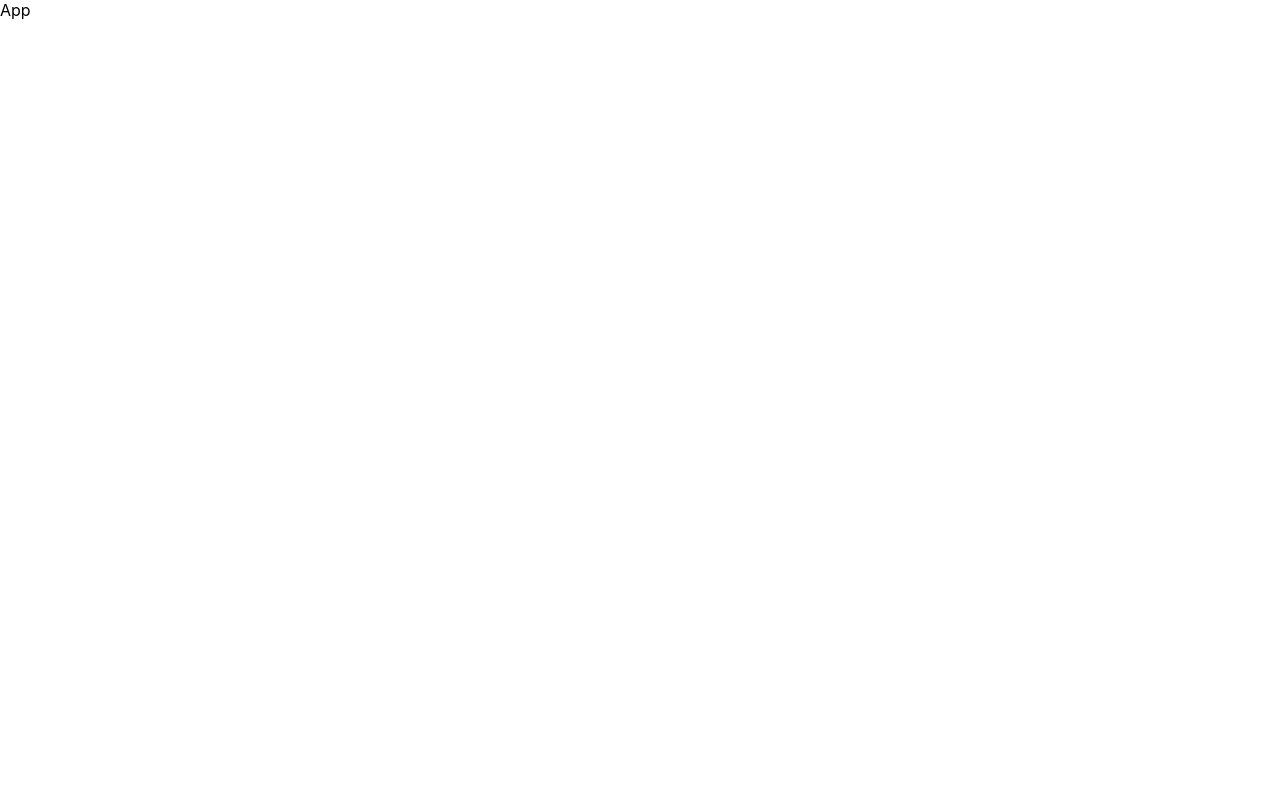
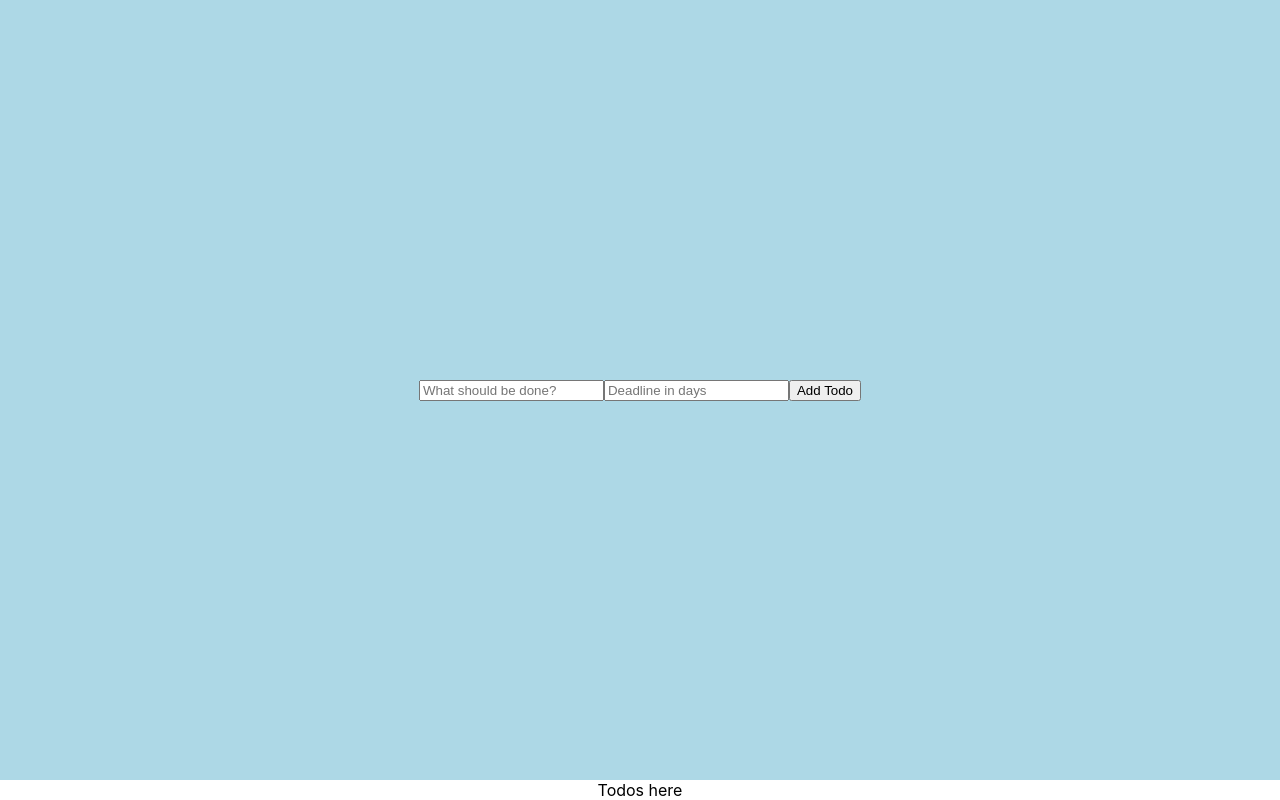
Before and after one commit to kasparlaurenz/react-todo-app, a React (Create React App) app: page / in a window 1280 px wide. Built offline with nearby package versions, Linux system fonts and the light colour scheme; the HTML template or start-up script is replaced by a standard one.

Commit message:
add basic layout and styling

```diff
--- /dev/null
+++ b/src/App.scss
@@ -0,0 +1,17 @@
+.app {
+  text-align: center;
+  display: flex;
+  flex-direction: column;
+  align-items: center;
+  width: 100vw;
+  height: 100vh;
+
+  .header {
+    flex: 30%;
+    background-color: lightblue;
+    width: 100%;
+    display: flex;
+    justify-content: center;
+    align-items: center;
+  }
+}
--- a/src/App.tsx
+++ b/src/App.tsx
@@ -1,7 +1,19 @@
-import React from 'react';
+import React, { FC } from 'react';
+import './App.scss';
 
-const App = () => {
-  return <div>App</div>;
+const App: FC = () => {
+  return (
+    <div className='app'>
+      <div className='header'>
+        <div className='input-container'>
+          <input type='text' placeholder='What should be done?' />
+          <input type='number' placeholder='Deadline in days' />
+        </div>
+        <button>Add Todo</button>
+      </div>
+      <div className='todo-list'>Todos here</div>
+    </div>
+  );
 };
 
 export default App;
```
